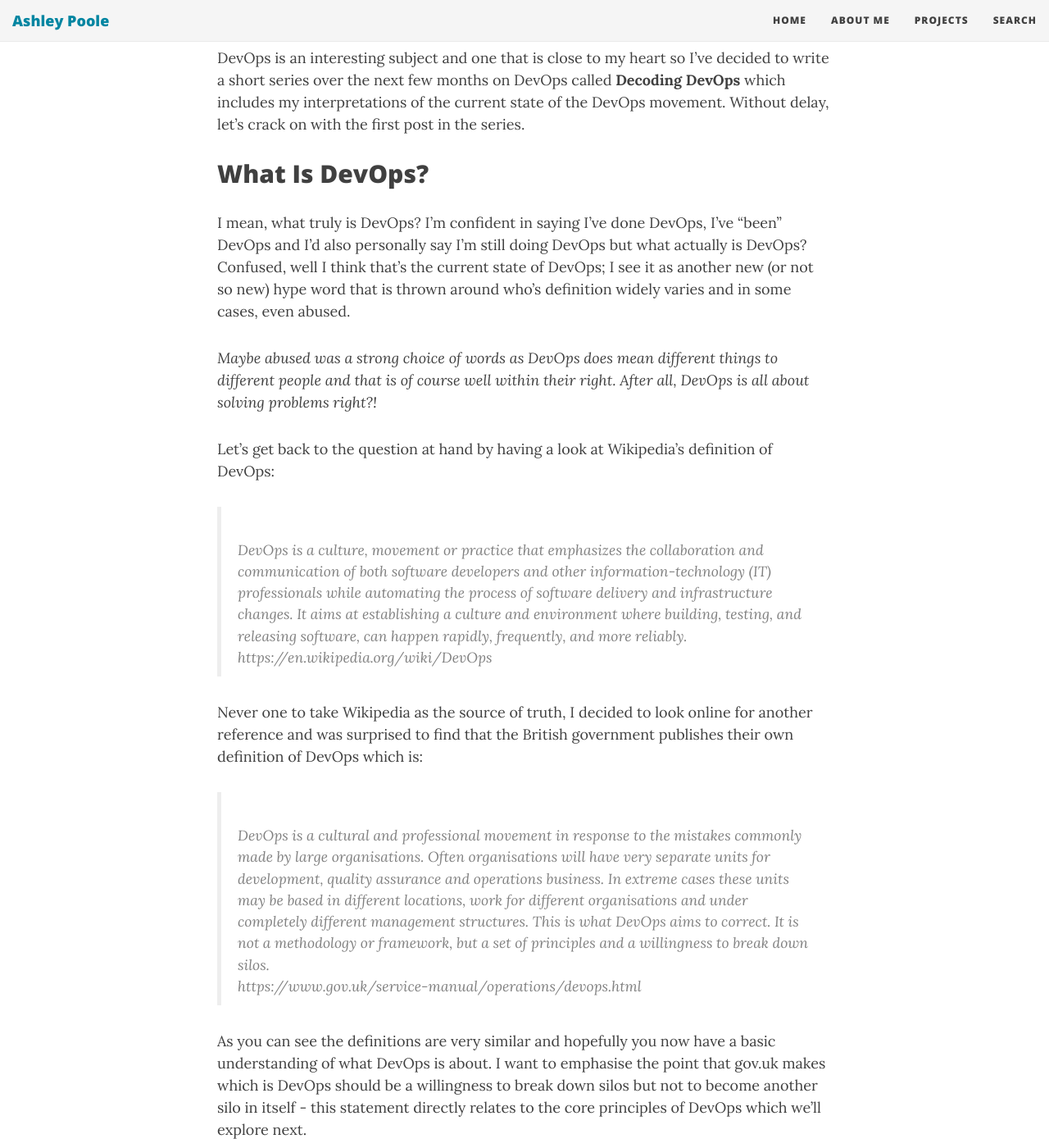
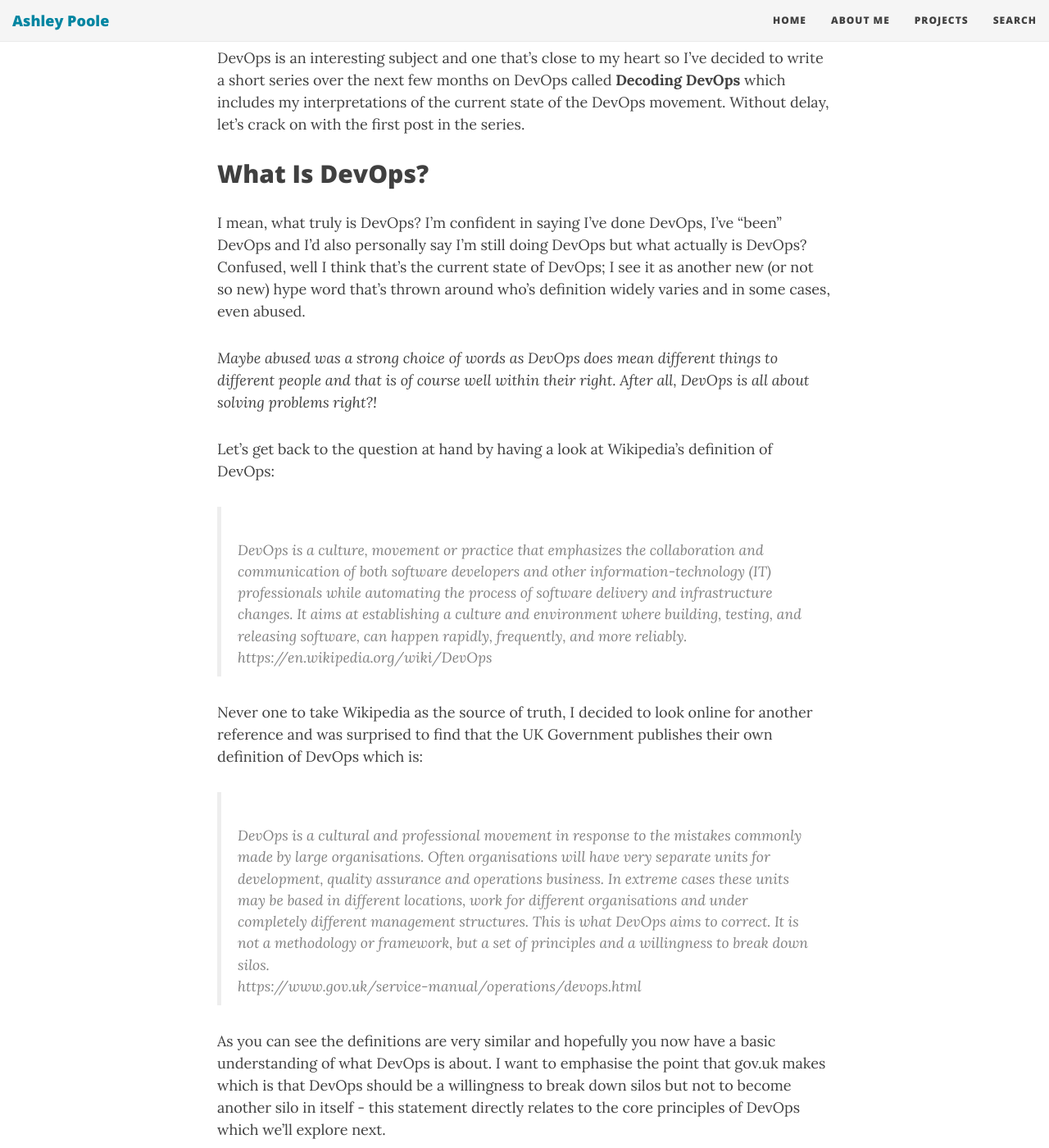
Before and after one commit to AshleyPoole/ashleypoole.github.io, a Jekyll site: the page built from _posts/2016-02-26-what-is-devops.md, in a window 1280 px wide and 1400 px high, scrolled down 194 px. Shown: the whole window at 82% size. Built offline with Jekyll 4.4.1, drawn with Linux system fonts in a browser that asks for light colours; nearby versions of some CDN libraries; comment, search, counter and statistics services are not loaded; some of the changed text lies outside the part shown.

Commit message:
Tweaks to what is devops based on feedback

```diff
--- a/_posts/2016-02-26-what-is-devops.md
+++ b/_posts/2016-02-26-what-is-devops.md
@@ -6,10 +6,10 @@ categories: [devops]
 tags: [questions, decodingdevopsseries]
 ---
 
-DevOps is an interesting subject and one that is close to my heart so I've decided to write a short series over the next few months on DevOps called **Decoding DevOps** which includes my interpretations of the current state of the DevOps movement. Without delay, let's crack on with the first post in the series.
+DevOps is an interesting subject and one that's close to my heart so I've decided to write a short series over the next few months on DevOps called **Decoding DevOps** which includes my interpretations of the current state of the DevOps movement. Without delay, let's crack on with the first post in the series.
 
 ## What Is DevOps?
-I mean, what truly is DevOps? I'm confident in saying I've done DevOps, I've "been" DevOps and I'd also personally say I'm still doing DevOps but what actually is DevOps? Confused, well I think that's the current state of DevOps; I see it as another new (or not so new) hype word that is thrown around who's definition widely varies and in some cases, even abused.
+I mean, what truly is DevOps? I'm confident in saying I've done DevOps, I've "been" DevOps and I'd also personally say I'm still doing DevOps but what actually is DevOps? Confused, well I think that's the current state of DevOps; I see it as another new (or not so new) hype word that's thrown around who's definition widely varies and in some cases, even abused.
 
 *Maybe abused was a strong choice of words as DevOps does mean different things to different people and that is of course well within their right. After all, DevOps is all about solving problems right?!*
 
@@ -18,14 +18,14 @@ Let's get back to the question at hand by having a look at Wikipedia's definitio
 > DevOps is a culture, movement or practice that emphasizes the collaboration and communication of both software developers and other information-technology (IT) professionals while automating the process of software delivery and infrastructure changes. It aims at establishing a culture and environment where building, testing, and releasing software, can happen rapidly, frequently, and more reliably.
 > https://en.wikipedia.org/wiki/DevOps
 
-Never one to take Wikipedia as the source of truth, I decided to look online for another reference and was surprised to find that the British government publishes their own definition of DevOps which is:
+Never one to take Wikipedia as the source of truth, I decided to look online for another reference and was surprised to find that the UK Government publishes their own definition of DevOps which is:
 
 > DevOps is a cultural and professional movement in response to the mistakes commonly made by large organisations. Often organisations will have very separate units for development, quality assurance and operations business. In extreme cases these units may be based in different locations, work for different organisations and under completely different management structures. This is what DevOps aims to correct. It is not a methodology or framework, but a set of principles and a willingness to break down silos.
 > https://www.gov.uk/service-manual/operations/devops.html
 
-As you can see the definitions are very similar and hopefully you now have a basic understanding of what DevOps is about. I want to emphasise the point that gov.uk makes which is DevOps should be a willingness to break down silos but not to become another silo in itself - this statement directly relates to the core principles of DevOps which we'll explore next.
+As you can see the definitions are very similar and hopefully you now have a basic understanding of what DevOps is about. I want to emphasise the point that gov.uk makes which is that DevOps should be a willingness to break down silos but not to become another silo in itself - this statement directly relates to the core principles of DevOps which we'll explore next.
 
-## Core principles Of DevOps
+## Core Principles Of DevOps
 In my opinion based on my current understanding and the referenced definitions, DevOps can can be summarised into the following list of high level core principles:
 - **Communication**
 - **Collaboration**
```
Also changed, not shown: other parts of _posts/2016-02-26-what-is-devops.md (+4 -4 lines).
